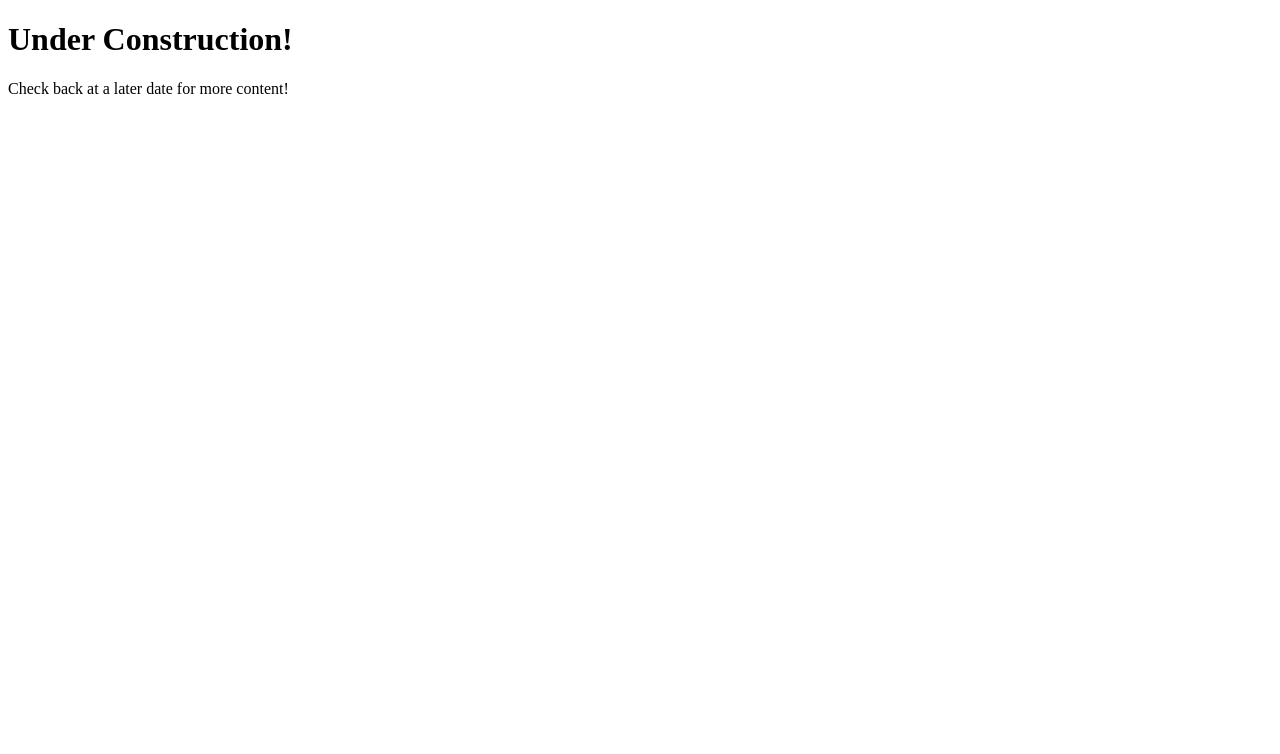
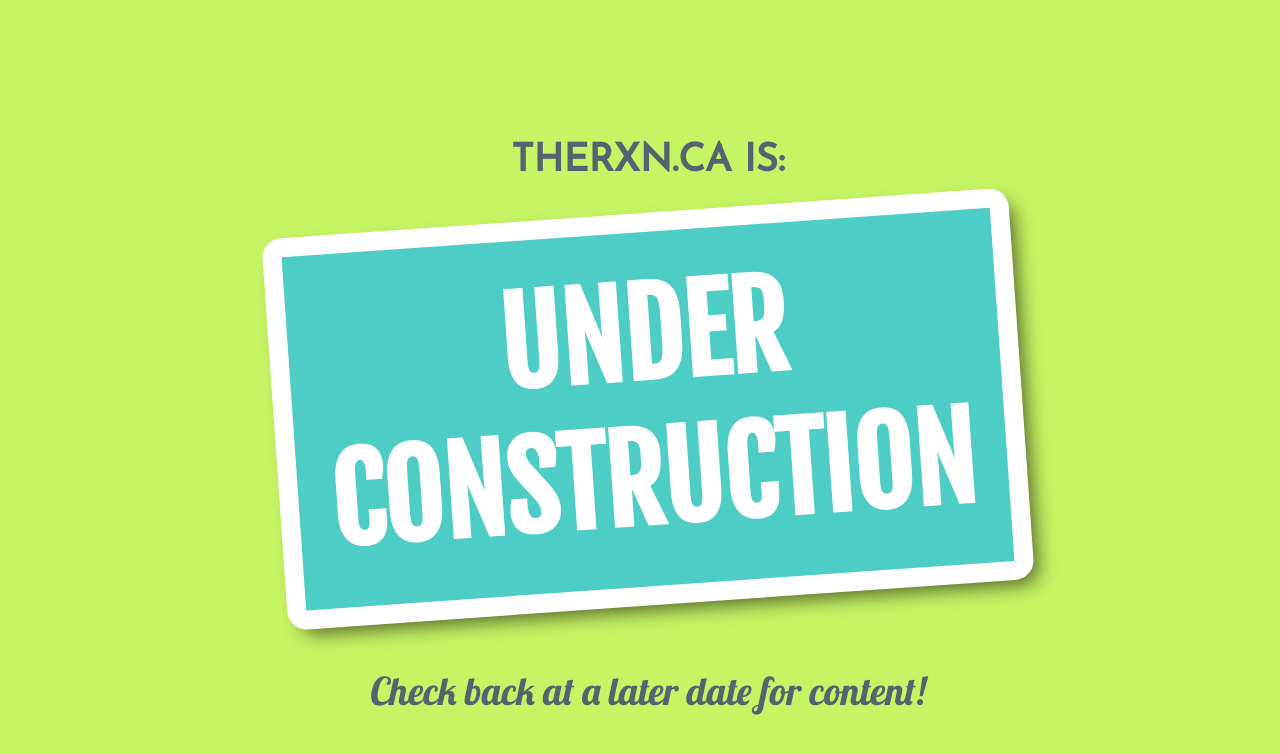
Before and after one commit to abejfehr/therxn.ca, a plain HTML site: page index.html in a window 1280 px wide. Drawn offline with Linux system fonts and the light colour scheme.

Commit message:
Beautify the under construction page

```diff
--- a/index.html
+++ b/index.html
@@ -2,9 +2,48 @@
 <html>
   <head>
     <title>Under Construction</title>
+    <link href='http://fonts.googleapis.com/css?family=Josefin+Sans|Lobster|Fjalla+One' rel='stylesheet' type='text/css'>
+    <style>
+      body {
+        position: absolute;
+        width:100%;
+        top: 50%;
+        transform: translateY(-50%);
+        background-color: #C7F464;
+        text-align:center;
+      }
+      h3 {
+        margin: 10vh auto 4vh;
+        color: #556270;
+        font-family: 'Josefin Sans', sans-serif;
+        font-size: 3vw;
+        text-transform: uppercase;
+      }
+      h1 {
+        display: inline-block;
+        transform: rotate(-4deg);
+        margin: 0 auto 3vh;
+        padding: 2.5vw;
+        color: white;
+        border-radius: 1.5vw;
+        background-color: #4ECDC4;
+        border: 1.5vw solid white;
+        box-shadow: 9px 10px 20px -6px rgba(0,0,0,0.64);
+        text-align: center;
+        font-family: 'Fjalla One', sans-serif;
+        font-size: 9vw;
+        text-transform: uppercase;
+      }
+      p {
+        color: #556270;
+        font-family: 'Lobster', cursive;
+        font-size: 3vw;
+      }
+    </style>
   </head>
   <body>
-    <h1>Under Construction!</h1>
-    <p>Check back at a later date for more content!</p>
+    <h3>TheRXN.ca is:</h3>
+    <h1>Under<br>Construction</h1>
+    <p>Check back at a later date for content!</p>
   </body>
 </html>
```
